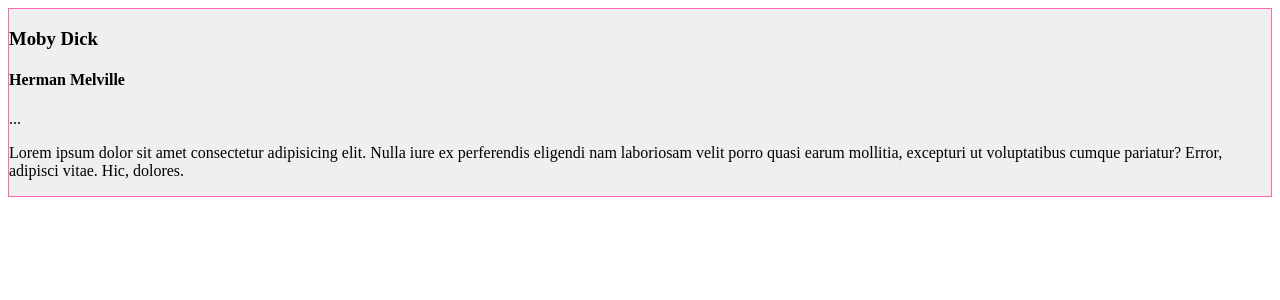
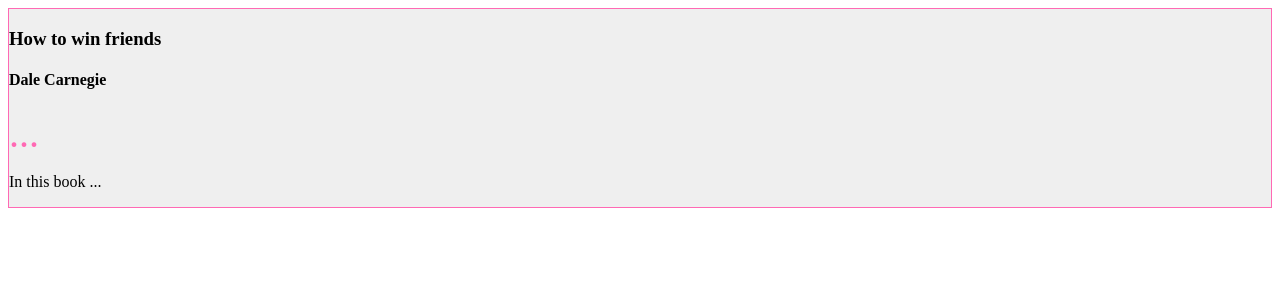
Before and after one commit to web-dave/REMOTE-WORKSHOP, an Angular app: page / in a window 1280 px wide. Shown: the top 300 px of the page. Built offline with nearby package versions, Linux system fonts and the light colour scheme.

Commit message:
Input Binding

```diff
--- a/src/app/app.component.html
+++ b/src/app/app.component.html
@@ -1 +1 @@
-<app-book-card></app-book-card>
+<app-book-card [content]="book"></app-book-card>
--- a/src/app/app.component.ts
+++ b/src/app/app.component.ts
@@ -8,4 +8,9 @@ import { Component } from '@angular/core';
 export class AppComponent {
   title = 'bookmonkey-client';
   foo = 'Bar';
+  book = {
+    title: 'How to win friends',
+    author: 'Dale Carnegie',
+    abstract: 'In this book ...',
+  };
 }
--- a/src/app/book-card/book-card.component.html
+++ b/src/app/book-card/book-card.component.html
@@ -1,11 +1,8 @@
-<h3>Moby Dick</h3>
-<h4>Herman Melville</h4>
-<a>...</a>
+<h3>{{ content.title }}</h3>
+<h4>{{ content.author }}</h4>
+<a [style]="customStyles">...</a>
 <p>
-  Lorem ipsum dolor sit amet consectetur adipisicing elit. Nulla iure ex
-  perferendis eligendi nam laboriosam velit porro quasi earum mollitia,
-  excepturi ut voluptatibus cumque pariatur? Error, adipisci vitae. Hic,
-  dolores.
+  {{ content.abstract }}
 </p>
 <!--
 ... link, abstract ...
--- a/src/app/book-card/book-card.component.ts
+++ b/src/app/book-card/book-card.component.ts
@@ -1,15 +1,19 @@
-import { Component, OnInit } from '@angular/core';
+import { Component, Input, OnInit } from '@angular/core';
 
 @Component({
   selector: 'app-book-card',
   templateUrl: './book-card.component.html',
-  styleUrls: ['./book-card.component.scss']
+  styleUrls: ['./book-card.component.scss'],
 })
 export class BookCardComponent implements OnInit {
-
-  constructor() { }
+  @Input() content: any;
+  customStyles = {
+    color: 'hotpink',
+    fontSize: '40px',
+  };
+  constructor() {}
 
   ngOnInit(): void {
+    console.log(this.content);
   }
-
 }
```
